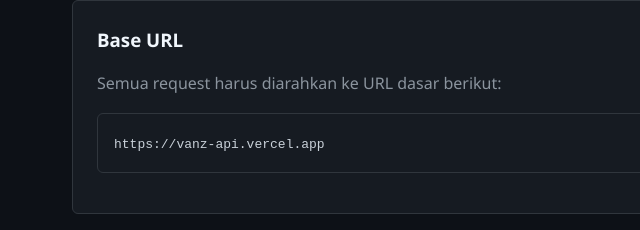
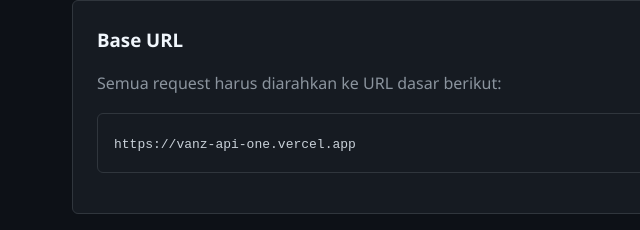
Before and after one commit to ssasaadcsarssffs-blip/vanz-api, a plain HTML site: page index.html in a window 1280 px wide. Both pictures are taken after a click on the link "Documentation". Shown: the part 199-429 px from the top of the page, 0-640 px from the left. Drawn offline with Linux system fonts and the light colour scheme.

Commit message:
index.html

```diff
--- a/index.html
+++ b/index.html
@@ -47,7 +47,7 @@
             <div class="card">
                 <h3>Base URL</h3>
                 <p>Semua request harus diarahkan ke URL dasar berikut:</p>
-                <pre><code>https://vanz-api.vercel.app</code></pre>
+                <pre><code>https://vanz-api-one.vercel.app</code></pre>
             </div>
             <div class="card">
                 <h3>Contoh Response (JSON)</h3>
@@ -83,7 +83,7 @@
                 </div>
 
                 <p><strong>Contoh Request:</strong></p>
-                <pre><code>https://vanz-api.vercel.app/api/ai/claude?text=siapa penemu lampu?</code></pre>
+                <pre><code>https://vanz-api-one.vercel.app/api/ai/claude?text=siapa penemu lampu?</code></pre>
             </div>
 
             <!-- Kalau nanti mau nambah endpoint baru lagi, tinggal paste di bawah sini ya! -->
@@ -109,7 +109,7 @@
                 <h3>Versi 1.0.0 (Terbaru)</h3>
                 <p>• Rilis perdana website Vanz Api di Vercel.<br>
                    • Menambahkan endpoint utama <code>/api/ai/claude</code>.<br>
-                   • Desain sistem menggunakan tema Dark Mode premium.</p>
+                   • Menggunakan domain baru <code>vanz-api-one.vercel.app</code>.</p>
             </div>
         </section>
 
```
